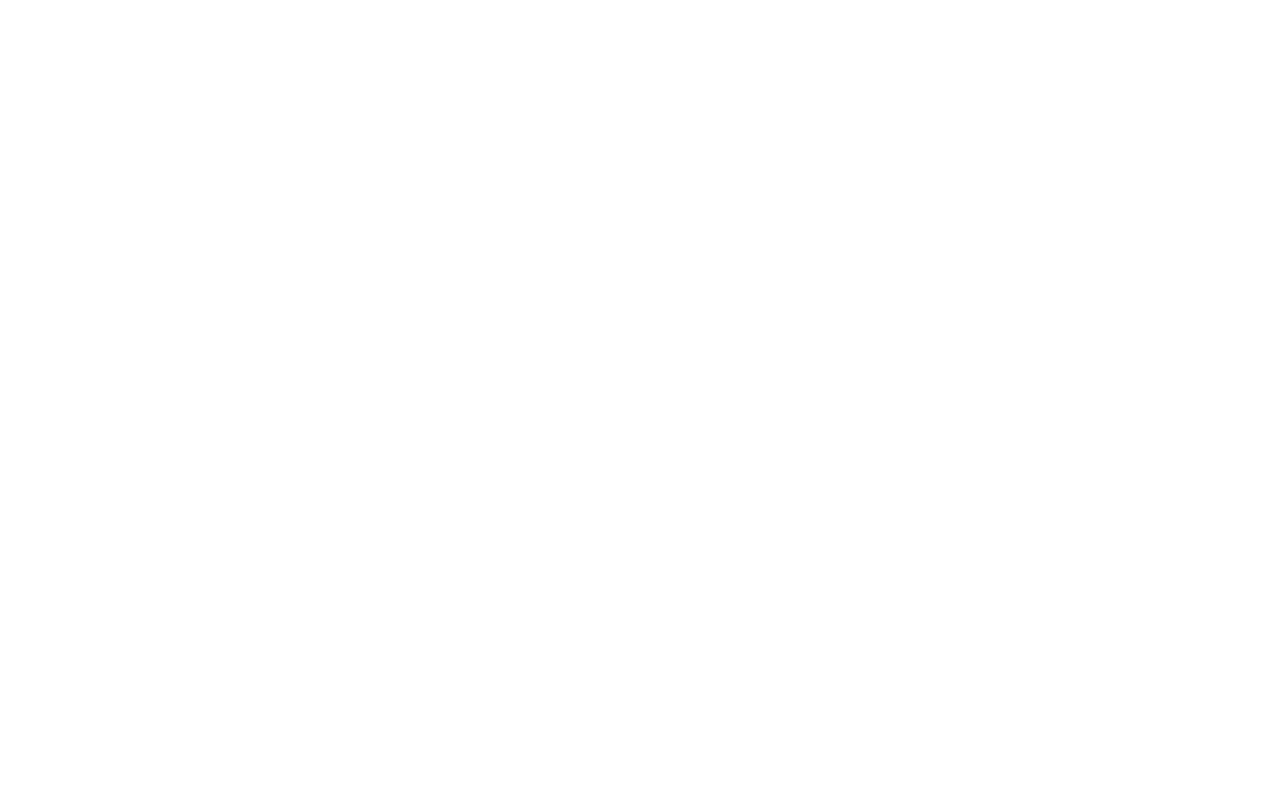
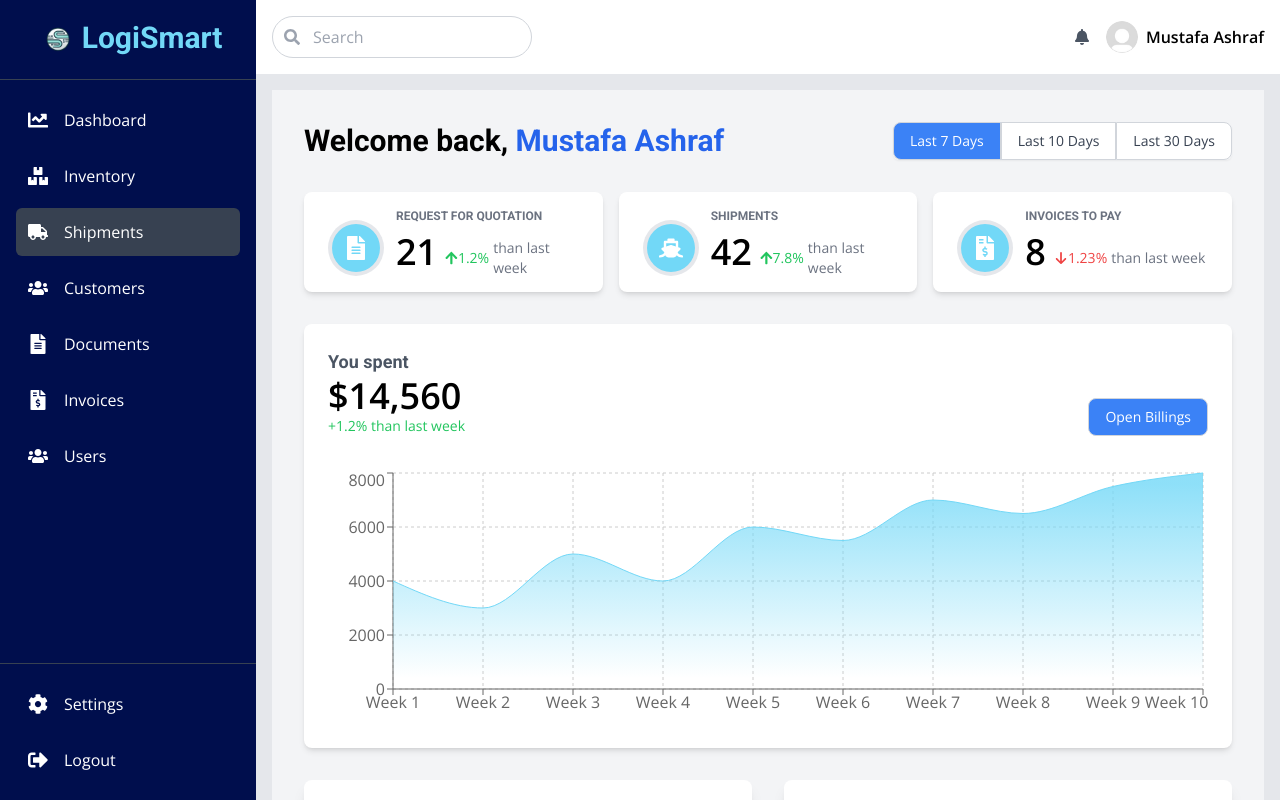
Before and after one commit to MustafaAFarag/SME-Huawei, a React (Vite) app: page /shipments in a window 1280 px wide. Before the commit this address had no page. Built offline with nearby package versions, Linux system fonts and the light colour scheme.

Commit message:
Dashboard Adjustments

```diff
--- a/src/App.tsx
+++ b/src/App.tsx
@@ -10,6 +10,7 @@
       <Routes>
         <Route element={<AppLayoutReal />}>
           <Route path="/dashboard" element={<Dashboard />} />
+          <Route path="/shipments" element={<Dashboard />} />
         </Route>
 
         <Route path="/" element={<Homepage />} />
--- a/src/pages/Dashboard.tsx
+++ b/src/pages/Dashboard.tsx
@@ -18,6 +18,8 @@
   Cell,
 } from 'recharts';
 import { FaArrowDown } from 'react-icons/fa6';
+import { motion } from 'framer-motion';
+import { useState } from 'react';
 
 const data = [
   { name: 'Week 1', value: 4000 },
@@ -59,16 +61,27 @@
 }: DashboardStatProps) => {
   const isPositive = change >= 0;
   return (
-    <div className="flex gap-5 rounded-lg bg-white p-4 shadow-md">
-      <div className="flex items-center justify-center pl-4">
-        <Icon className="text-2xl text-primary" />
+    <motion.div
+      initial={{ opacity: 0, y: 20 }}
+      animate={{ opacity: 1, y: 0 }}
+      transition={{ duration: 0.5 }}
+      className="flex gap-5 rounded-lg bg-white px-6 py-4 shadow-md"
+    >
+      <div className="relative top-3 flex items-center justify-center">
+        <div className="absolute inset-0 flex h-14 w-14 items-center justify-center rounded-full bg-gray-200"></div>
+        <div className="relative bottom-[0.35rem] left-1 flex items-center justify-center rounded-full bg-secondary p-3">
+          <Icon className="text-2xl text-white" />
+        </div>
       </div>
+
       <div>
         <h3 className="mb-2 text-xs font-semibold text-gray-500">{title}</h3>
         <div className="flex items-center justify-center gap-2">
-          <p className="mb-1 text-2xl font-bold">{value}</p>
+          <p className="mb-1 text-4xl font-bold">{value}</p>
           <p
-            className={`text-sm ${isPositive ? 'text-green-500' : 'text-red-500'} flex translate-y-1 items-center justify-center`}
+            className={`text-sm ${
+              isPositive ? 'text-green-500' : 'text-red-500'
+            } flex translate-y-1 items-center justify-center`}
           >
             {isPositive ? <FaArrowUp /> : <FaArrowDown />}
             {Math.abs(change)}%{' '}
@@ -76,30 +89,47 @@
           </p>
         </div>
       </div>
-    </div>
+    </motion.div>
   );
 };
 
 function Dashboard() {
+  const [activeTimeframe, setActiveTimeframe] = useState('7');
+
   return (
     <div className="min-h-screen bg-gray-100">
-      <div className="p-6">
-        <div className="mb-6 flex flex-col justify-between sm:flex-row sm:items-center">
-          <h1 className="mb-4 text-2xl font-bold sm:mb-0">
-            Hello <span className="text-primary">Mustafa Ashraf</span>
+      <div className="p-8">
+        <motion.div
+          initial={{ opacity: 0, y: -20 }}
+          animate={{ opacity: 1, y: 0 }}
+          transition={{ duration: 0.5 }}
+          className="mb-8 flex flex-col justify-between sm:flex-row sm:items-center"
+        >
+          <h1 className="mb-4 text-3xl font-bold sm:mb-0">
+            Welcome back, <span className="text-blue-600">Mustafa Ashraf</span>
           </h1>
           <div className="inline-flex rounded-md shadow-sm">
-            <button className="rounded-l-lg border-2 border-gray-300 bg-white px-4 py-2 text-sm font-medium text-gray-700 hover:border-secondary hover:bg-gray-50 focus:z-10 focus:border-secondary focus:outline-none focus:ring-1 focus:ring-secondary">
-              Last 7 Days
-            </button>
-            <button className="-ml-px border-2 border-gray-300 bg-white px-4 py-2 text-sm font-medium text-gray-700 hover:border-secondary hover:bg-gray-50 focus:z-10 focus:border-secondary focus:outline-none focus:ring-1 focus:ring-secondary">
-              Last 10 Days
-            </button>
-            <button className="-ml-px rounded-r-lg border-2 border-gray-300 bg-white px-4 py-2 text-sm font-medium text-gray-700 hover:border-secondary hover:bg-gray-50 focus:z-10 focus:border-secondary focus:outline-none focus:ring-1 focus:ring-secondary">
-              Last 30 Days
-            </button>
+            {['7', '10', '30'].map((days) => (
+              <button
+                key={days}
+                onClick={() => setActiveTimeframe(days)}
+                className={`${
+                  activeTimeframe === days
+                    ? 'bg-blue-500 text-white'
+                    : 'bg-white text-gray-700 hover:bg-gray-50'
+                } ${
+                  days === '7'
+                    ? 'rounded-l-lg'
+                    : days === '30'
+                      ? 'rounded-r-lg'
+                      : ''
+                } border border-gray-300 px-4 py-2 text-sm font-medium transition-colors duration-200 focus:z-10 focus:outline-none focus:ring-2 focus:ring-blue-500 focus:ring-offset-2`}
+              >
+                Last {days} Days
+              </button>
+            ))}
           </div>
-        </div>
+        </motion.div>
 
         <div className="mb-8 grid grid-cols-1 gap-4 sm:grid-cols-2 lg:grid-cols-3">
           <DashboardStat
@@ -129,7 +159,7 @@
               <p className="text-4xl font-bold">$14,560</p>
               <p className="text-sm text-green-500">+1.2% than last week</p>
             </div>
-            <button className="-ml-px rounded-r-lg border-2 border-gray-300 bg-white px-4 py-2 text-sm font-bold text-gray-700 hover:border-secondary hover:bg-gray-50 focus:z-10 focus:border-secondary focus:outline-none focus:ring-1 focus:ring-secondary">
+            <button className="rounded-lg border border-gray-300 bg-blue-500 px-4 py-2 text-sm font-medium text-white transition-colors duration-200 focus:z-10 focus:outline-none focus:ring-2 focus:ring-blue-500 focus:ring-offset-2">
               Open Billings
             </button>
           </div>
@@ -160,42 +190,62 @@
         </div>
 
         <div className="grid grid-cols-1 gap-8 lg:grid-cols-2">
-          <div className="rounded-lg bg-white p-6 shadow-md">
+          <motion.div
+            initial={{ opacity: 0, x: -20 }}
+            animate={{ opacity: 1, x: 0 }}
+            transition={{ delay: 0.4, duration: 0.5 }}
+            className="rounded-lg bg-white p-6 shadow-lg"
+          >
             <h3 className="mb-4 text-xl font-semibold">
               Spent by Business Type
             </h3>
             <table className="w-full">
               <thead>
                 <tr>
-                  <th className="text-left">Type</th>
-                  <th className="text-left">Percentage</th>
-                  <th className="text-right">Value</th>
+                  <th className="pb-2 text-left font-semibold text-gray-600">
+                    Type
+                  </th>
+                  <th className="pb-2 text-left font-semibold text-gray-600">
+                    Percentage
+                  </th>
+                  <th className="pb-2 text-right font-semibold text-gray-600">
+                    Value
+                  </th>
                 </tr>
               </thead>
               <tbody>
                 {businessTypes.map((item, index) => (
-                  <tr key={index}>
-                    <td>{item.type}</td>
-                    <td>
-                      <div className="h-2 w-full bg-gray-200">
-                        <div
-                          className="h-full bg-primary"
-                          style={{ width: `${item.percentage}%` }}
-                        ></div>
+                  <tr key={index} className="border-t border-gray-200">
+                    <td className="py-3">{item.type}</td>
+                    <td className="py-3">
+                      <div className="h-2 w-full rounded-full bg-gray-200">
+                        <motion.div
+                          initial={{ width: 0 }}
+                          animate={{ width: `${item.percentage}%` }}
+                          transition={{
+                            delay: 0.6 + index * 0.2,
+                            duration: 0.8,
+                          }}
+                          className="h-full rounded-full bg-primary"
+                        ></motion.div>
                       </div>
                     </td>
-                    <td className="text-right">
+                    <td className="py-3 text-right">
                       ${item.value.toLocaleString()}
                     </td>
                   </tr>
                 ))}
               </tbody>
             </table>
-          </div>
-          <div className="rounded-lg bg-white p-6 shadow-md">
+          </motion.div>
+          <motion.div
+            initial={{ opacity: 0, x: 20 }}
+            animate={{ opacity: 1, x: 0 }}
+            transition={{ delay: 0.4, duration: 0.5 }}
+            className="rounded-lg bg-white p-6 shadow-lg"
+          >
             <h3 className="mb-4 text-xl font-semibold">Deliveries</h3>
             <div className="flex items-center">
-              {/* Pie Chart */}
               <div className="h-48 w-48">
                 <ResponsiveContainer width="100%" height="100%">
                   <PieChart>
@@ -217,32 +267,27 @@
                   </PieChart>
                 </ResponsiveContainer>
               </div>
-
-              {/* Delivery Status Stats */}
               <div className="ml-6 w-full">
                 {deliveries.map((item, index) => (
                   <div key={index} className="mb-2 flex items-center gap-4">
-                    {/* Status Text */}
                     <p className="w-24 truncate text-base font-semibold">
                       {item.status}
                     </p>
-                    {/* Progress Bar */}
-                    <div className="h-2 w-full max-w-[14rem] rounded bg-gray-200">
-                      <div
-                        className="h-full rounded"
-                        style={{
-                          width: `${item.percentage}%`,
-                          backgroundColor: item.color,
-                        }}
-                      ></div>
+                    <div className="h-2 w-full max-w-[14rem] rounded-full bg-gray-200">
+                      <motion.div
+                        initial={{ width: 0 }}
+                        animate={{ width: `${item.percentage}%` }}
+                        transition={{ delay: 0.6 + index * 0.2, duration: 0.8 }}
+                        className="h-full rounded-full"
+                        style={{ backgroundColor: item.color }}
+                      ></motion.div>
                     </div>
-                    {/* Percentage */}
                     <p className="text-base font-medium">{item.percentage}%</p>
                   </div>
                 ))}
               </div>
             </div>
-          </div>
+          </motion.div>
         </div>
       </div>
     </div>
--- a/src/ui/Sidebar.tsx
+++ b/src/ui/Sidebar.tsx
@@ -17,7 +17,7 @@
 const menuItems = [
   { icon: FaChartLine, text: 'Dashboard', link: '/dashboard' },
   { icon: FaBoxes, text: 'Inventory', link: '/inventory' },
-  { icon: FaTruck, text: 'Logistics', link: '/logistics' },
+  { icon: FaTruck, text: 'Shipments', link: '/shipments' },
   { icon: FaUsers, text: 'Customers', link: '/customers' },
   { icon: FaFileAlt, text: 'Documents', link: '/documents' },
   { icon: FaFileInvoiceDollar, text: 'Invoices', link: '/invoices' },
```
